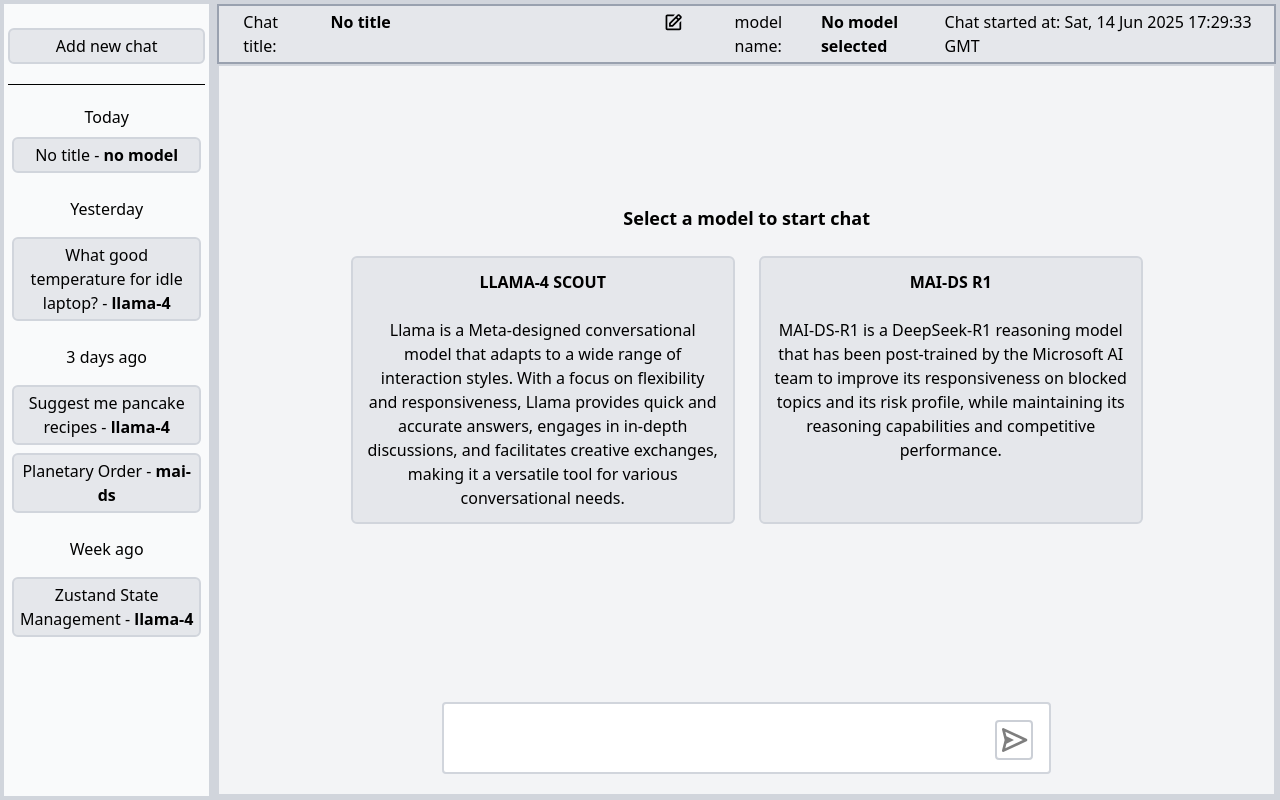
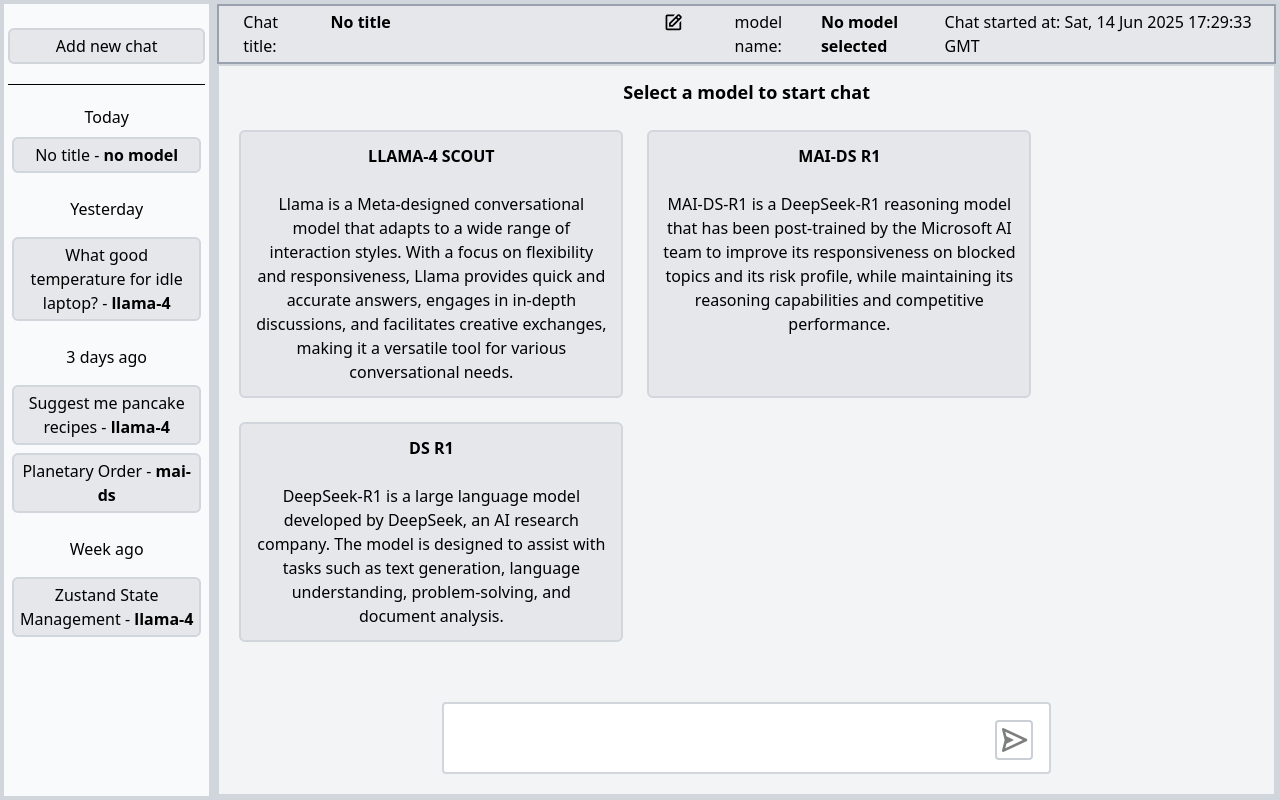
Before and after one commit to BMike903/LLM-front, a React (Vite) app: page / in a window 1280 px wide. Built offline with nearby package versions, Linux system fonts and the light colour scheme.

Commit message:
ds-r1 added

```diff
--- a/src/constants/models.ts
+++ b/src/constants/models.ts
@@ -13,4 +13,10 @@ export const models: ModelsList = {
     description:
       "MAI-DS-R1 is a DeepSeek-R1 reasoning model that has been post-trained by the Microsoft AI team to improve its responsiveness on blocked topics and its risk profile, while maintaining its reasoning capabilities and competitive performance. ",
   },
+  "ds-r1": {
+    name: "DS R1",
+    APIName: "deepseek/deepseek-r1-0528:free",
+    description:
+      "DeepSeek-R1 is a large language model developed by DeepSeek, an AI research company. The model is designed to assist with tasks such as text generation, language understanding, problem-solving, and document analysis. ",
+  },
 } as const;
```
